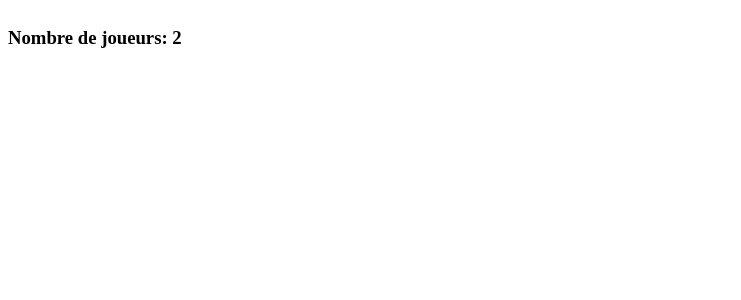
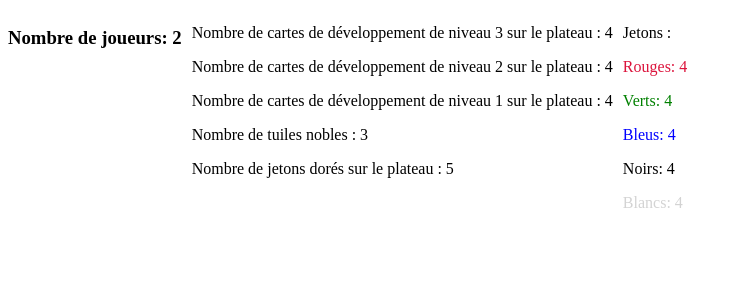
Before and after one commit to Alexandre-Hilaire/Splendor_game, a Django app: page /splendor/getGame/ in a window 1280 px wide. Shown: the top 300 px of the page, without its empty margins (0-741 px from the left). Run offline with Django 4.2, Linux system fonts and the light colour scheme.

Commit message:
Ajout du nombre de cartes et de jetons sur le plateau en début de partie

```diff
--- a/splendor_game/templates/get_game.html
+++ b/splendor_game/templates/get_game.html
@@ -5,11 +5,23 @@
     <title>Game</title>
 </head>
 <body style="display:flex">
-    <section>
+    <section style="margin-right: 10px">
         <h3>Nombre de joueurs: {{number_of_players}}</h3>
     </section>
-    <section>
-
+    <section style="margin-right: 10px">
+        <p>Nombre de cartes de développement de niveau 3 sur le plateau : {{number_card_exposed_per_level.3}}</p>
+        <p>Nombre de cartes de développement de niveau 2 sur le plateau : {{number_card_exposed_per_level.2}}</p>
+        <p>Nombre de cartes de développement de niveau 1 sur le plateau : {{number_card_exposed_per_level.1}}</p>
+        <p>Nombre de tuiles nobles : {{number_of_nobles}}</p>
+        <p>Nombre de jetons dorés sur le plateau : {{gold_coin}}</p>
+    </section>
+    <section style="margin-right: 10px">
+        <p>Jetons :</p>
+        <p style="color: crimson">Rouges: {{red_coins}}</p>
+        <p style="color: green">Verts: {{green_coins}}</p>
+        <p style="color: blue">Bleus: {{blue_coins}}</p>
+        <p style="color: black">Noirs: {{black_coins}}</p>
+        <p style="color: lightgrey">Blancs: {{white_coins}}</p>
     </section>
 </body>
 </html>
--- a/splendor_game/views.py
+++ b/splendor_game/views.py
@@ -16,5 +16,8 @@ def getGame(request):
     start_game.execute(2)
     game = game_repository.get_game()
     template = loader.get_template("get_game.html")
-    context = {"number_of_players": 2}
+    context = {"number_of_players": 2, "number_card_exposed_per_level": game.board.exposed_development_cards_by_level,
+               "number_of_nobles": game.board.number_of_nobles, "gold_coin": game.board.gold,
+               "red_coins": game.board.red, "green_coins": game.board.green, "blue_coins": game.board.blue,
+               "white_coins": game.board.white, "black_coins": game.board.black}
     return HttpResponse(template.render(context, request))
```
